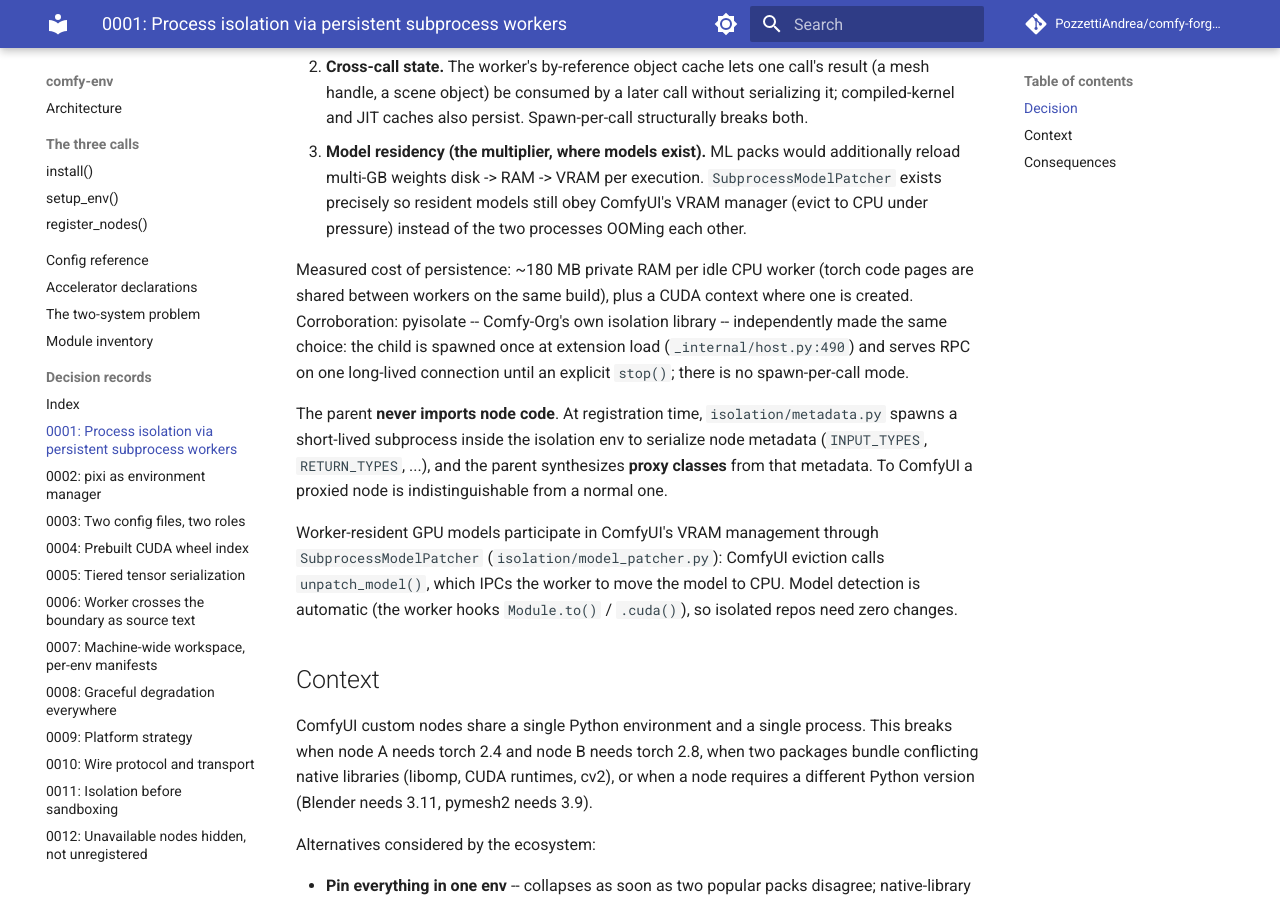
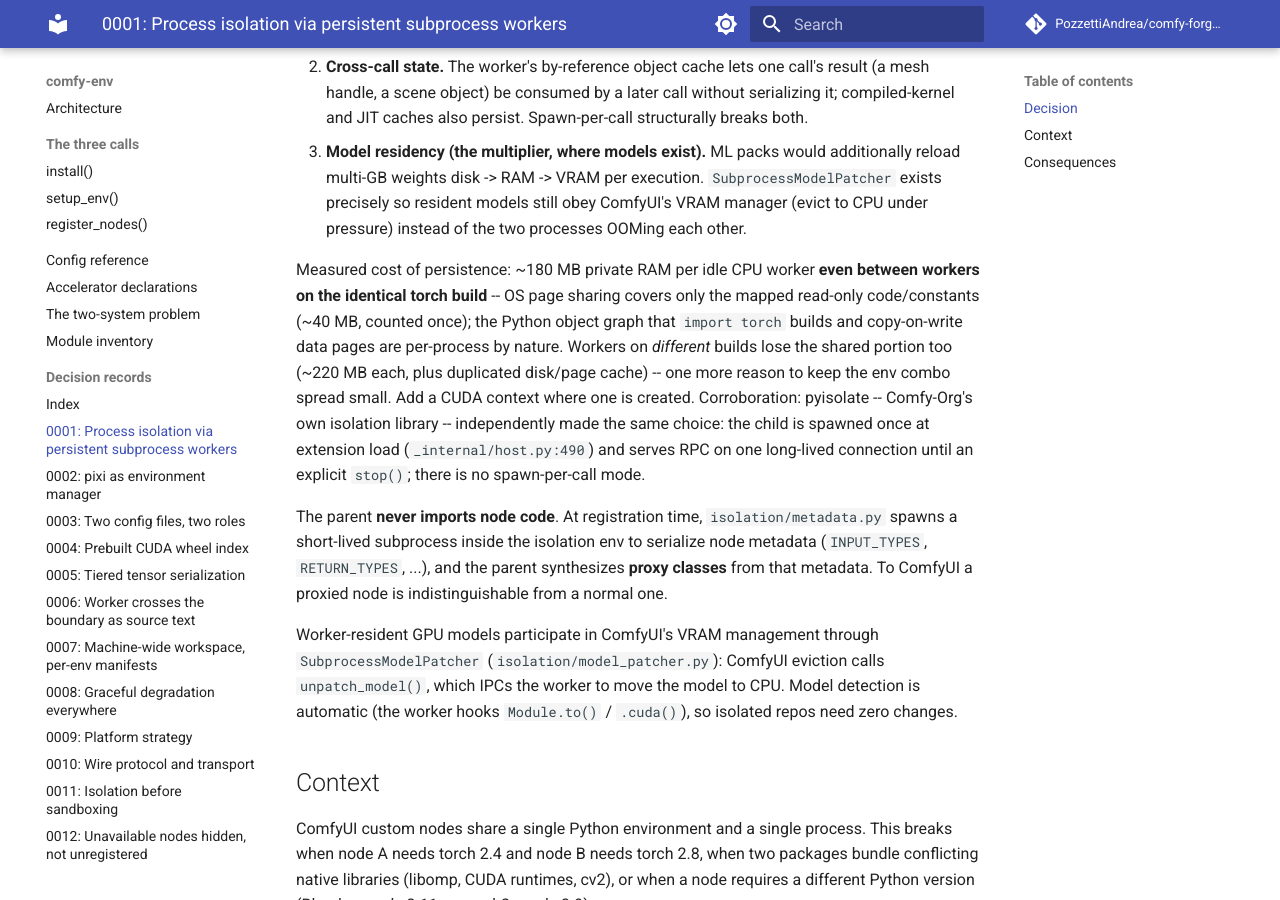
Before and after one commit to Comfy-Forge/comfy-forge-docs, an MkDocs documentation site: the page built from docs/comfy-env/adr/0001-process-isolation-via-persistent-subprocess-workers.md, in a window 1280 px wide and 900 px high, scrolled down 797 px. Built offline with MkDocs 1.6.1 and Material for MkDocs 9.7.7, drawn with Linux system fonts in a browser that asks for light colours; comment, search, counter and statistics services are not loaded.

Commit message:
ADR-0001: clarify the 180 MB figure -- private cost on IDENTICAL builds; divergent builds cost more
Co-Authored-By: Claude Fable 5 <noreply@anthropic.com>

```diff
--- a/docs/comfy-env/adr/0001-process-isolation-via-persistent-subprocess-workers.md
+++ b/docs/comfy-env/adr/0001-process-isolation-via-persistent-subprocess-workers.md
@@ -38,8 +38,13 @@ Why persistent rather than spawn-per-execution, in order of generality:
    of the two processes OOMing each other.
 
 Measured cost of persistence: ~180 MB private RAM per idle CPU worker
-(torch code pages are shared between workers on the same build), plus a
-CUDA context where one is created. Corroboration: pyisolate -- Comfy-Org's
+**even between workers on the identical torch build** -- OS page sharing
+covers only the mapped read-only code/constants (~40 MB, counted once);
+the Python object graph that `import torch` builds and copy-on-write data
+pages are per-process by nature. Workers on *different* builds lose the
+shared portion too (~220 MB each, plus duplicated disk/page cache) --
+one more reason to keep the env combo spread small. Add a CUDA context
+where one is created. Corroboration: pyisolate -- Comfy-Org's
 own isolation library -- independently made the same choice: the child is
 spawned once at extension load (`_internal/host.py:490`) and serves RPC on
 one long-lived connection until an explicit `stop()`; there is no
```
